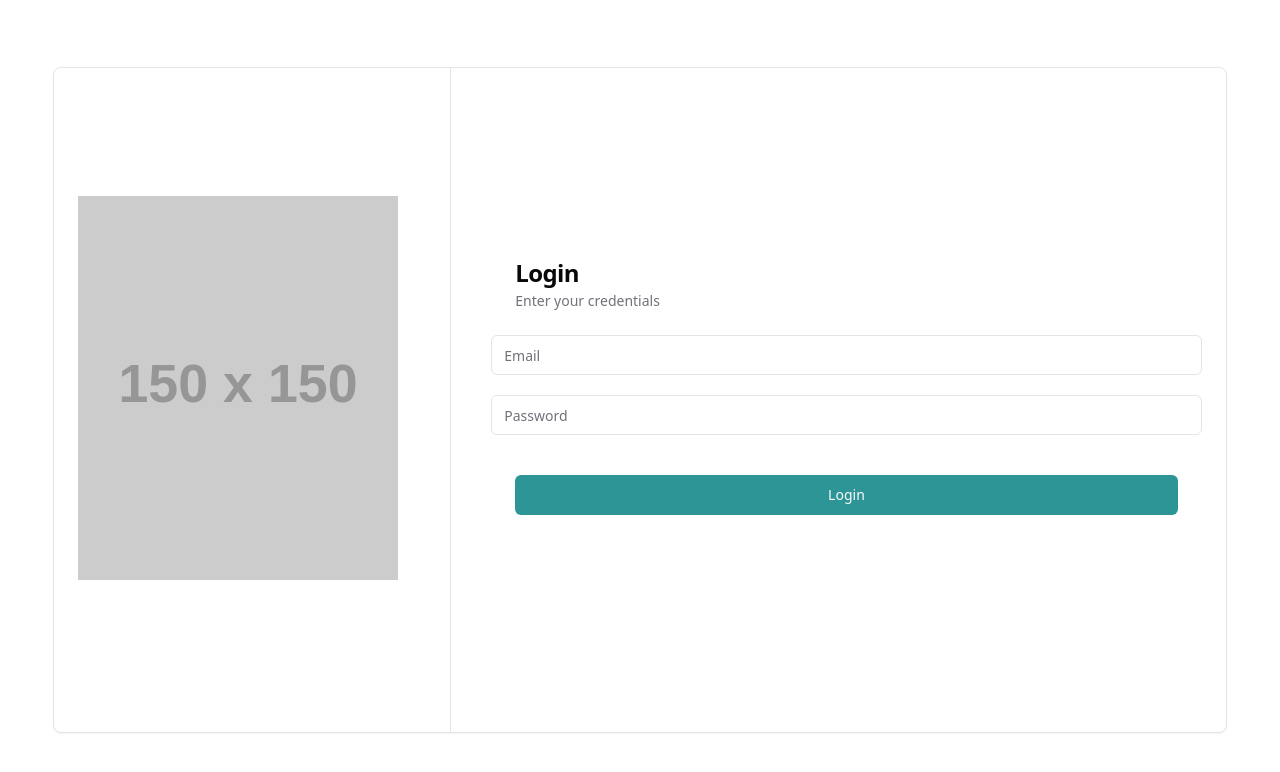
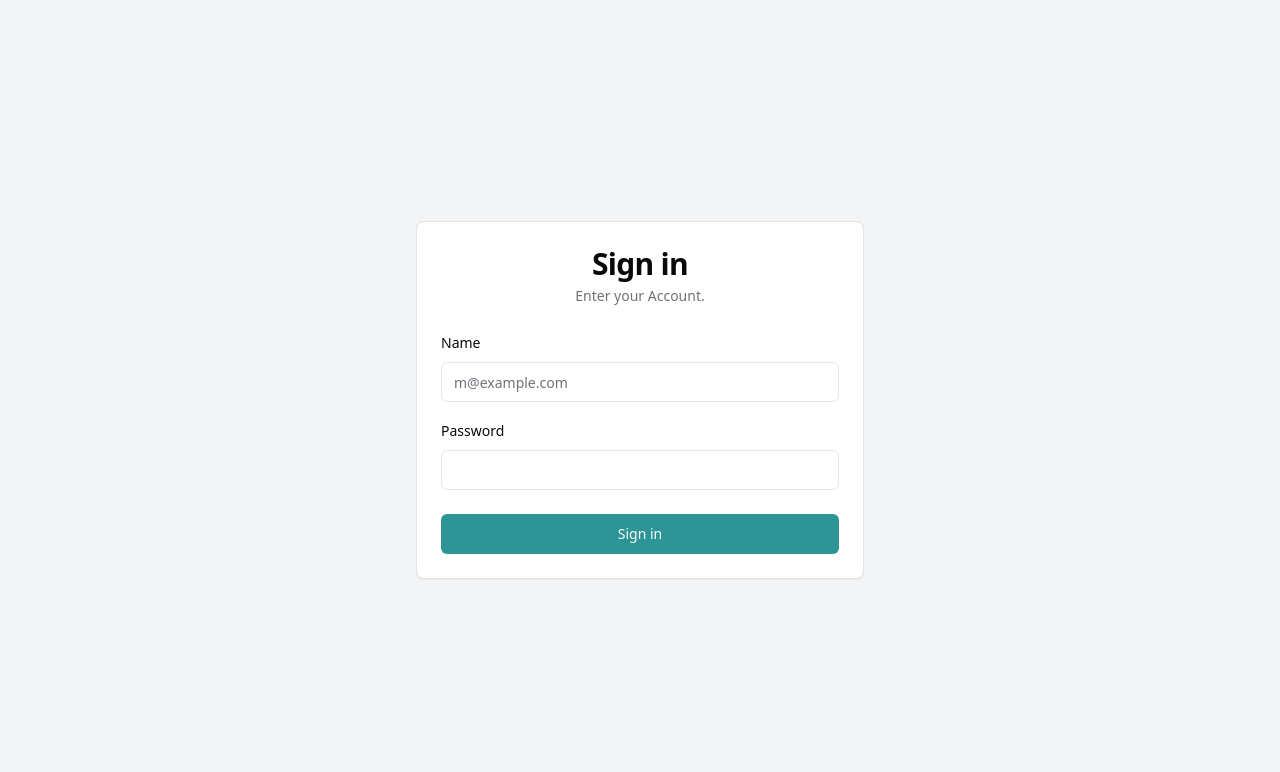
Before and after one commit to HealthSymptoChat/HSC-client, a React (Vite) app: page /auth/login in a window 1280 px wide. Shown: the top 772 px of the page. Built offline with nearby package versions, Linux system fonts and the light colour scheme.

Commit message:
login.page

```diff
--- a/src/main.tsx
+++ b/src/main.tsx
@@ -1,12 +1,12 @@
 import React from "react";
 import ReactDOM from "react-dom/client";
-import App from "./App.tsx";
+import { Toaster } from "./components/ui/toaster.tsx";
 import "./index.css";
-import { Toaster } from "./components/ui/toaster.tsx";
+import Login from "./pages/Auth/Login.tsx";
 
 ReactDOM.createRoot(document.getElementById("root")!).render(
   <React.StrictMode>
-    <App />
+    <Login/>
     {/* <Toast /> */}
     <Toaster />
   </React.StrictMode>
--- a/src/pages/Auth/Login.tsx
+++ b/src/pages/Auth/Login.tsx
@@ -1,45 +1,33 @@
-import { Button } from "@/components/ui/button";
-import {
-  Card,
-  CardContent,
-  CardDescription,
-  CardFooter,
-  CardHeader,
-  CardTitle,
-} from "@/components/ui/card";
-import { Input } from "@/components/ui/input";
-import { Separator } from "@/components/ui/separator";
 
-const Login = () => {
-  return (
-    <div className="h-screen flex justify-center items-center">
-      <Card className="w-11/12 h-5/6">
-        <div className="flex h-full justify-between items-center space-x-4">
-          <CardContent className="w-1/3">
-            <img
-              src="https://via.placeholder.com/150"
-              alt="logo"
-              className="w-80 h-96 object-cover"
-            />
-          </CardContent>
-          <Separator orientation="vertical" />
-          <CardContent className="w-2/3">
-            <CardHeader>
-              <CardTitle>Login</CardTitle>
-              <CardDescription>Enter your credentials</CardDescription>
-            </CardHeader>
-            <Input type="email" placeholder="Email" className="mb-5" />
-            <Input type="password" placeholder="Password" className="mt-5" />
-            <CardFooter>
-              <Button variant="default" className="w-full mt-10">
-                Login
-              </Button>
-            </CardFooter>
-          </CardContent>
+import { Button } from "@/components/ui/button"
+import { Card, CardContent, CardDescription, CardFooter, CardHeader, CardTitle } from "@/components/ui/card"
+import { Input } from "@/components/ui/input"
+import { Label } from "@/components/ui/label"
+
+export default function Login() {
+return (
+    <div className="flex items-center justify-center min-h-[100dvh] bg-gray-100 dark:bg-gray-950 px-4">
+    <Card className="w-full max-w-md">
+        <CardHeader className="space-y-1 text-center">
+        <CardTitle className="text-3xl font-bold">Sign in</CardTitle>
+        <CardDescription>Enter your Account.</CardDescription>
+        </CardHeader>
+        <CardContent className="space-y-4">
+            <div className="space-y-2">
+            <Label htmlFor="Username">Name</Label>
+            <Input id="usernam" type="" placeholder="m@example.com" required />
+            </div>
+            <div className="space-y-2">
+            <Label htmlFor="password">Password</Label>
+            <Input id="password" type="password" required />
         </div>
-      </Card>
+        </CardContent>
+        <CardFooter className="flex justify-end">
+        <Button type="submit" className="w-full">
+            Sign in
+        </Button>
+        </CardFooter>
+    </Card>
     </div>
-  );
-};
-
-export default Login;
+)
+}
```
Also changed, not shown: src/index.css (+78 -58 lines), src/pages/Dashboard/Dashboard.tsx (added).
